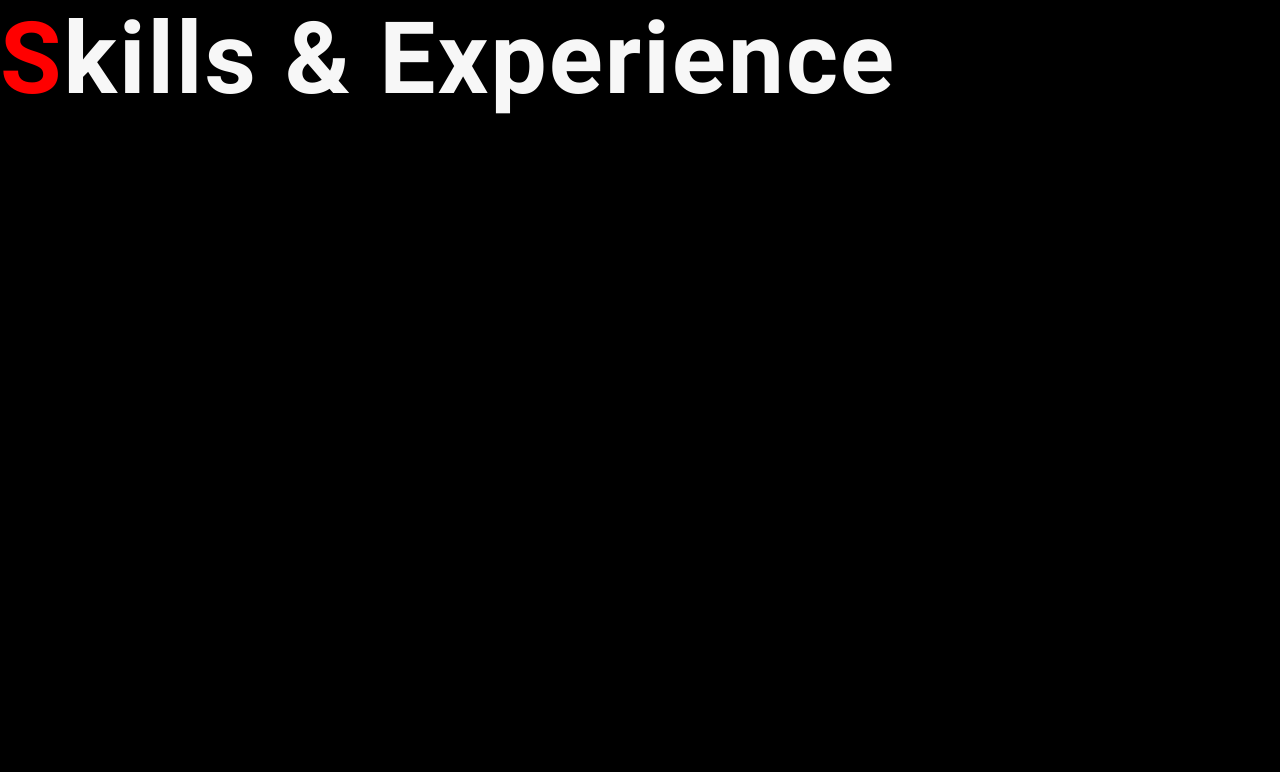
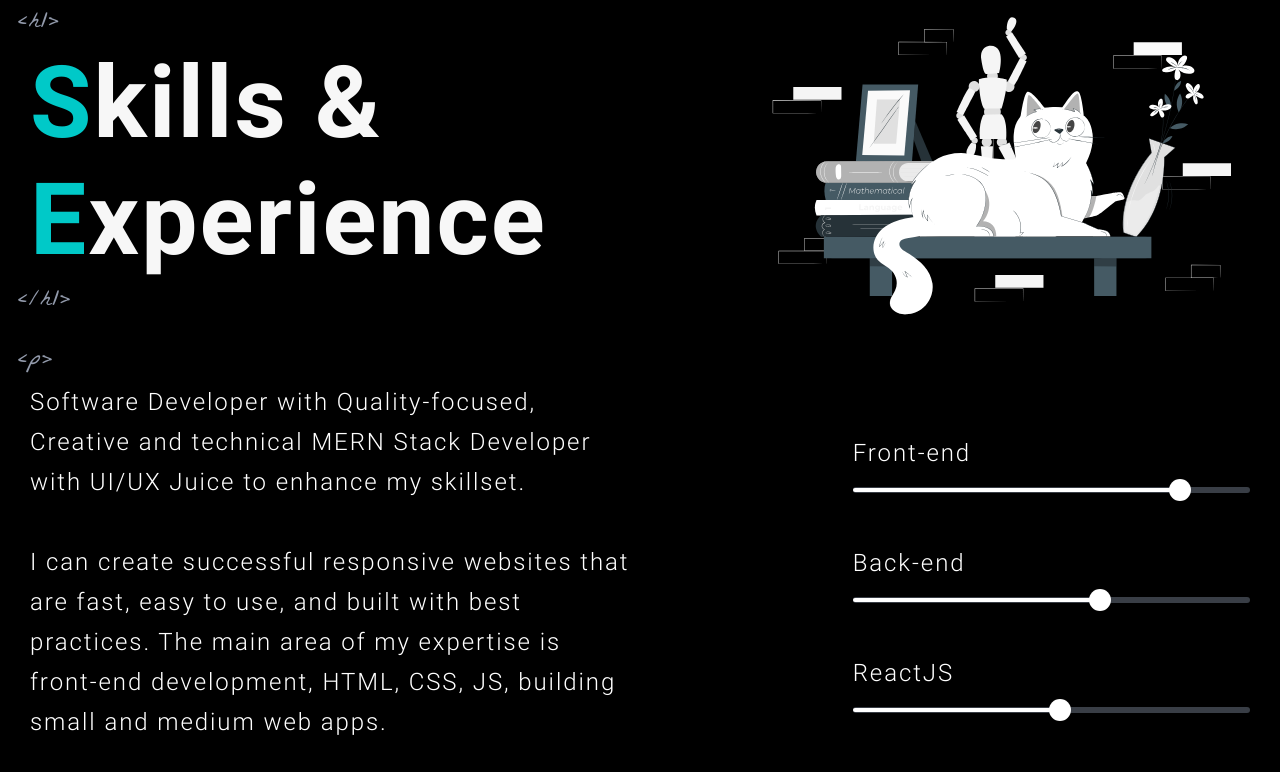
Before and after one commit to Gautam25Raj/portfolio, a React (Create React App) app: page / in a window 1280 px wide. Shown: the top 772 px of the page. Built offline with nearby package versions, Linux system fonts and the light colour scheme.

Commit message:
Implement rubber animation in skills head

```diff
--- a/src/App.js
+++ b/src/App.js
@@ -6,10 +6,7 @@ import './App.css';
 function App() {
   return (
     <div className="App">
-      {/* <Skills /> */}
-      <h2 className="heading-size heading-color">
-        <TextSpan text="Skills & Experience" />
-      </h2>
+      <Skills />
     </div>
   );
 }
--- a/src/Components/HoverBounce.css
+++ b/src/Components/HoverBounce.css
@@ -4,5 +4,5 @@
 }
 
 .hover-bounce:hover {
-  color: red;
+  color: #00c9c8;
 }
--- a/src/Components/HoverBounce.js
+++ b/src/Components/HoverBounce.js
@@ -18,7 +18,7 @@ const HoverBounce = (props) => {
         'scale3d(1, 1, 1)',
       ],
       tranition: {
-        times: [0, 0.8, 1.2, 2.0, 2.7, 3.0],
+        times: [0, 1.8, 2.2, 2.7, 2.8, 3.0],
       },
     });
     setPlay(true);
--- a/src/Components/Skills/SkillsExperiense.js
+++ b/src/Components/Skills/SkillsExperiense.js
@@ -1,3 +1,5 @@
+import TextSpan from '../TextSpan';
+
 import './SkillsExperience.css';
 
 const SkillsExperience = () => {
@@ -7,10 +9,11 @@ const SkillsExperience = () => {
         <span className="element span-block">&lt;h1&gt;</span>
 
         <h2 className="heading-size heading-color">
-          <span className="on-hover">S</span>
-          kills & <br />
-          <span className="on-hover">E</span>
-          xperience
+          <TextSpan text="S" className="on-hover hover-bounce" />
+          <TextSpan text="kills &" className="hover-bounce" />
+          <br />
+          <TextSpan text="E" className="on-hover hover-bounce" />
+          <TextSpan text="xperience" className="hover-bounce" />
         </h2>
 
         <span className="element span-block">&lt;/h1&gt;</span>
--- a/src/Components/TextSpan.js
+++ b/src/Components/TextSpan.js
@@ -4,11 +4,11 @@ import './HoverBounce.css';
 
 const TextSpan = (props) => {
   const sentence = props.text.split('');
-
+  console.log(props.className);
   return sentence.map((letter, index) => (
     <HoverBounce
       key={'skills-' + letter + '-' + index}
-      className="hover-bounce"
+      className={props.className}
     >
       {letter === ' ' ? '\u00A0' : letter}
     </HoverBounce>
```
